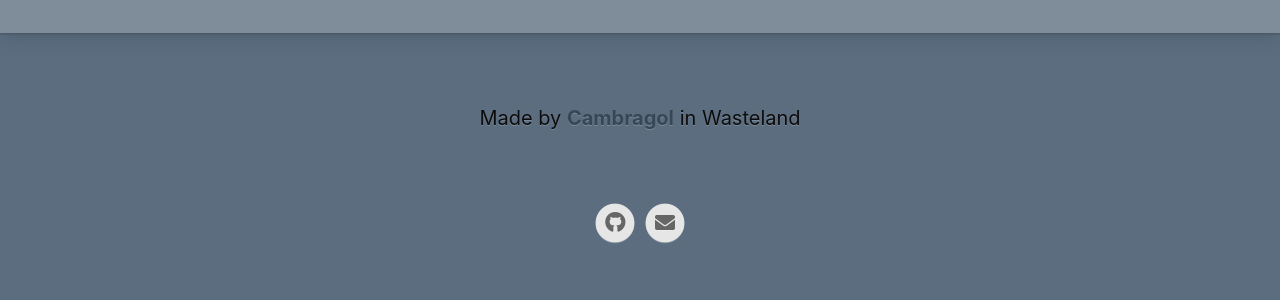
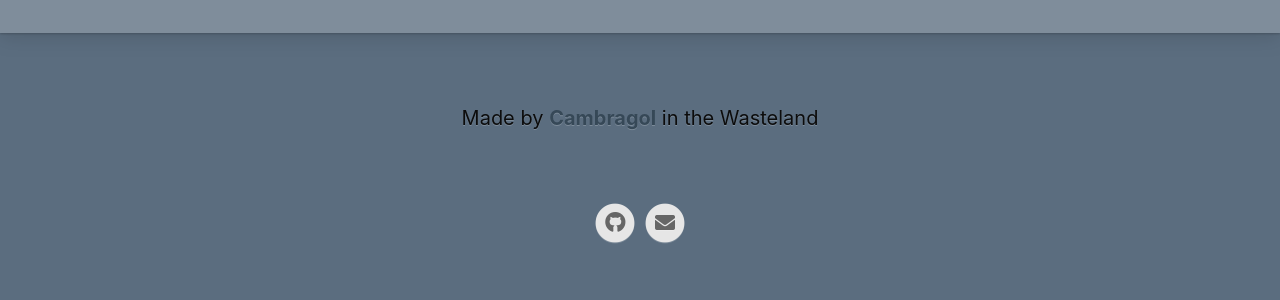
Before and after one commit to cambragol/fallout-fission, a Jekyll site: the page built from index.html, in a window 1280 px wide. Shown: the part 1615-1915 px from the top of the page. Built offline with Jekyll 4.4.1, drawn with Linux system fonts in a browser that asks for light colours; nearby versions of some CDN libraries.

Commit message:
Update _config.yml

```diff
--- a/_config.yml
+++ b/_config.yml
@@ -1,5 +1,5 @@
 #page title
-page_title                                :                                           # Automatically populates with app name if not set and if iOS app ID is set. Otherwise enter manually.
+page_title                                : Fallout FISSION                                          # Automatically populates with app name if not set and if iOS app ID is set. Otherwise enter manually.
 
 # App Info
 ios_app_id                                : 1234793120                                # Required. Enter iOS app ID to automatically populate name, price and icons (e.g. 718043190).
@@ -16,14 +16,14 @@ app_name                                  : Fallout FISSION
 app_price                                 :                                           # Automatically populates if not set and if iOS app ID is set.  Otherwise enter manually.
 app_description                           : Split from the past, powering the future.
 
-enable_smart_app_banner                   : true                                      # Set to true to show a smart app banner at top of page on mobile devices.
+enable_smart_app_banner                   : false                                      # Set to true to show a smart app banner at top of page on mobile devices.
 
 
 
 # Information About Yourself
 your_name                                 : Cambragol
 your_link                                 : https://github.com/cambragol
-your_city                                 : Wasteland
+your_city                                 : the Wasteland
 email_address                             : cambragol@protonmail.com
 linkedin_username                         :
 linkedin_company                          :
```
